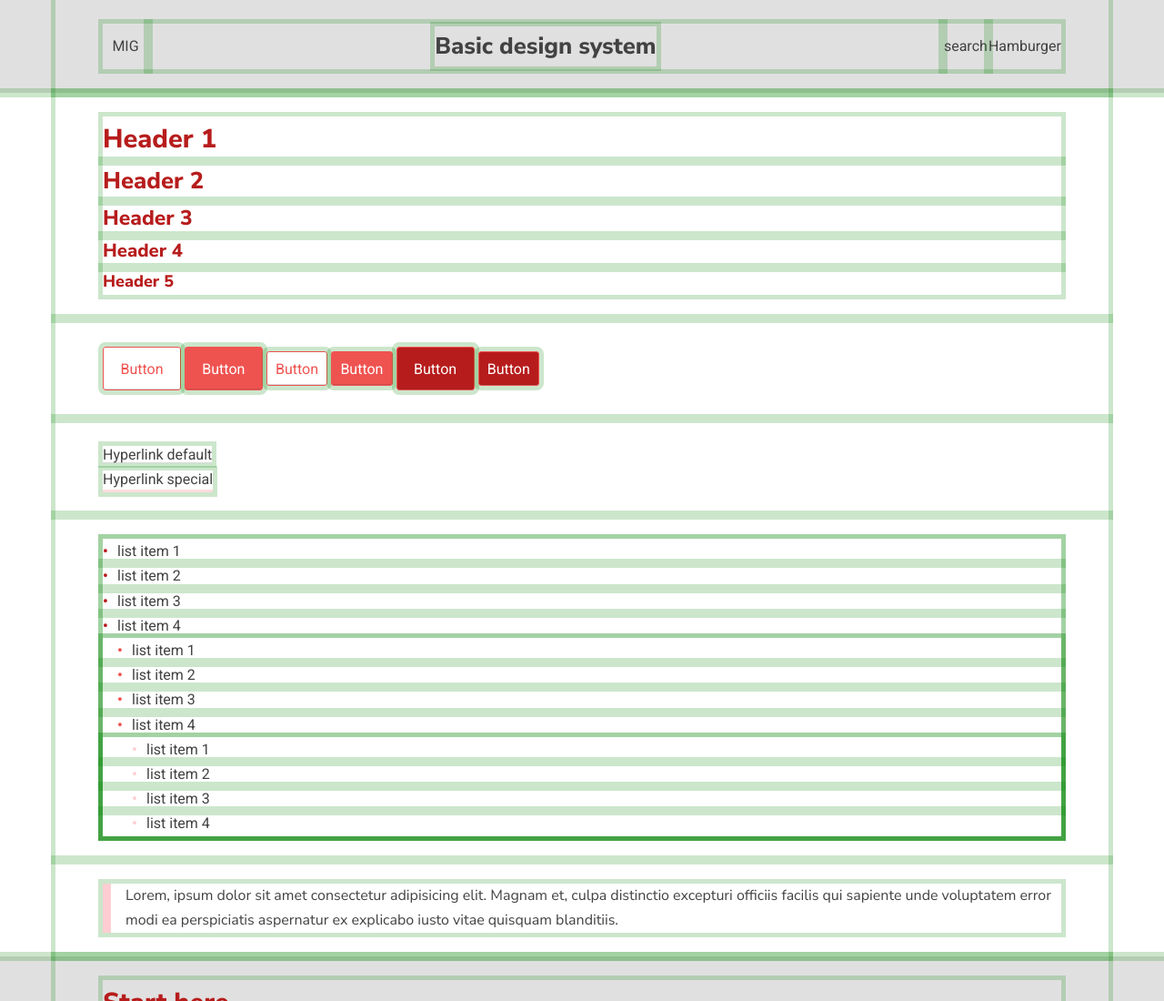
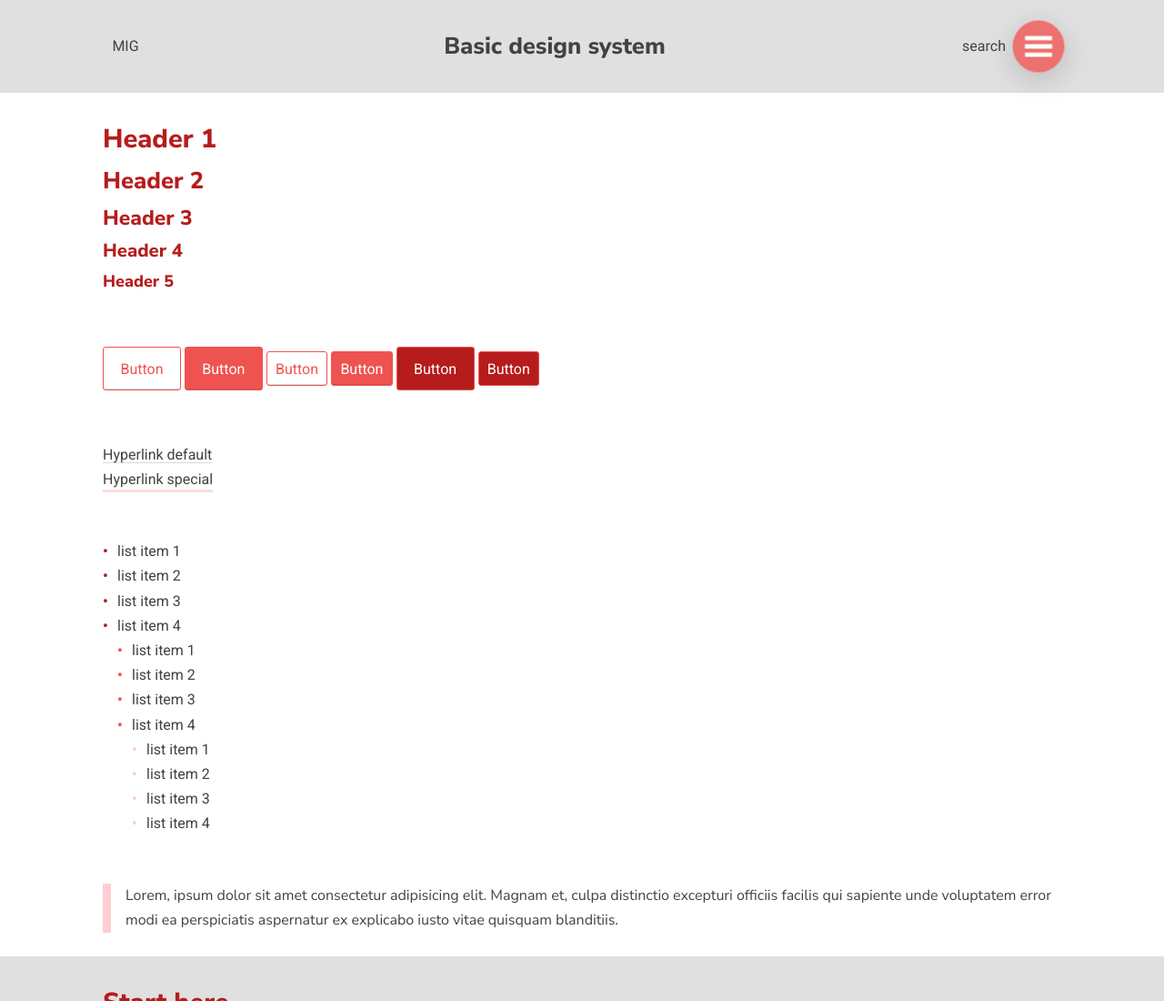
Before and after one commit to mikaelg/node-scripts-taskrunner-boilerplate, a website: page public/test.html in a window 1280 px wide. Shown: the top 1100 px of the page at 91% size. Drawn offline with Linux system fonts and the light colour scheme.

Commit message:
nav icon

```diff
--- /dev/null
+++ b/public/js/main.js
@@ -0,0 +1,13 @@
+
+document.addEventListener('DOMContentLoaded', (event) => {
+
+    let  nav_icon;
+
+    nav_icon = document.getElementById('nav-icon');
+    nav_icon.addEventListener('click', _toggle);
+
+    function _toggle() {
+        nav_icon.classList.toggle('open');
+    }
+
+});
--- a/public/sass/base/_animations.scss
+++ b/public/sass/base/_animations.scss
@@ -1,3 +1,17 @@
+
+@keyframes pulsate {
+  0% {
+    transform: scale(1);
+  }
+
+  50% {
+    transform: scale(1.2);
+    background-color: rgba($color-primary,.7);
+    box-shadow: 0 1rem 4rem rgba(0, 0, 0, .25);
+  }
+
+}
+
 
 @keyframes moveInLeft {
   0% {
--- a/public/sass/base/_base.scss
+++ b/public/sass/base/_base.scss
@@ -26,5 +26,5 @@ body {
 
 /* DEBUG */
 * {
-  outline: 5px solid rgba(green, .2);
+  //outline: 5px solid rgba(green, .2);
 }
--- /dev/null
+++ b/public/sass/component/_nav-icon.scss
@@ -0,0 +1,109 @@
+
+// VARIABLES
+$icon-bar-height: 4px;
+$icon-bar-top--bottom: $icon-bar-height * 4; // 36px;
+$icon-bar-top--middle: $icon-bar-top--bottom / 2; // 18px
+$icon-height: $icon-bar-height + $icon-bar-top--bottom; // 45px
+$icon-width: ($icon-height / 3) * 4 ; //60px;
+
+// STYLING
+
+* {
+  margin: 0;
+  padding: 0;
+}
+
+
+.nav-icon__container {
+  background-color: $color-primary;
+//   position: absolute;
+//   top: 2rem;
+//   left: 2rem;
+  width:5rem;
+  height:5rem;
+  border-radius:50%;
+
+  display:flex;
+  flex-direction:row;
+  justify-content:center;
+  align-items:center;
+
+  animation: pulsate 5s infinite 2s;
+
+}
+
+#nav-icon {
+  width: $icon-width;
+  height: $icon-height;
+
+  //margin: 50px auto;
+  -webkit-transform: rotate(0deg);
+  -moz-transform: rotate(0deg);
+  -o-transform: rotate(0deg);
+  transform: rotate(0deg);
+  -webkit-transition: .5s ease-in-out;
+  -moz-transition: .5s ease-in-out;
+  -o-transition: .5s ease-in-out;
+  transition: .5s ease-in-out;
+  cursor: pointer;
+
+
+  & span {
+    display: block;
+    position: absolute;
+    height: $icon-bar-height;
+    width: 100%;
+    background: $color-white;
+    opacity: 1;
+    left: 0;
+    -webkit-transform: rotate(0deg);
+    -moz-transform: rotate(0deg);
+    -o-transform: rotate(0deg);
+    transform: rotate(0deg);
+    -webkit-transition: .25s ease-in-out;
+    -moz-transition: .25s ease-in-out;
+    -o-transition: .25s ease-in-out;
+    transition: .25s ease-in-out;
+
+    &:nth-child(1) {
+      top: 0px;
+    }
+
+    &:nth-child(2),
+    &:nth-child(3) {
+      top: $icon-bar-top--middle;
+    }
+
+    &:nth-child(4) {
+      top: $icon-bar-top--bottom;
+    }
+
+  }
+
+  &.open span:nth-child(1) {
+    top: $icon-bar-top--middle;
+    width: 0%;
+    left: 50%;
+  }
+
+  &.open span:nth-child(2) {
+    -webkit-transform: rotate(45deg);
+    -moz-transform: rotate(45deg);
+    -o-transform: rotate(45deg);
+    transform: rotate(45deg);
+  }
+
+  &.open span:nth-child(3) {
+    -webkit-transform: rotate(-45deg);
+    -moz-transform: rotate(-45deg);
+    -o-transform: rotate(-45deg);
+    transform: rotate(-45deg);
+  }
+
+  &.open span:nth-child(4) {
+    top: $icon-bar-top--middle;
+    width: 0%;
+    left: 50%;
+  }
+
+}
--- a/public/sass/layout/_header.scss
+++ b/public/sass/layout/_header.scss
@@ -42,6 +42,7 @@
         flex-grow:0;
         flex-shrink: 1;
         flex-basis: auto;
+        margin-left: 1rem;
 
         @include breakpoint-md {
             order:3;
--- a/public/sass/main.scss
+++ b/public/sass/main.scss
@@ -8,6 +8,7 @@
 @import "base/grid";
 @import "base/utilities";
 
+@import "component/nav-icon";
 @import "component/button";
 @import "component/card";
 @import "component/form";
--- a/public/test.html
+++ b/public/test.html
@@ -8,6 +8,7 @@
 
         <link rel="manifest" href="/manifest.json">
         <link rel="stylesheet" href="css/style.css">
+        <script src="js/main.js"></script>
 
         <title>Boilerplate | MIG</title>
     </head>
@@ -17,8 +18,19 @@
             <header class="header container container-bgr--grey-light">
                 <div class="container-inner">
                     <div class="header__branding">MIG</div>
-                    <div class="header__search">search</div>
-                    <div class="header__navigation">Hamburger</div>
+                    <div class="header__search">
+                        search
+                    </div>
+                    <div class="header__navigation">
+                        <div class="nav-icon__container">
+                            <div id="nav-icon">
+                                <span></span>
+                                <span></span>
+                                <span></span>
+                                <span></span>
+                            </div>
+                        </div>
+                    </div>
                     <div class="header__content"><span>Basic design system</span></div>
                 </div>
             </header>
```
Also changed, not shown: public/css/style.css.
